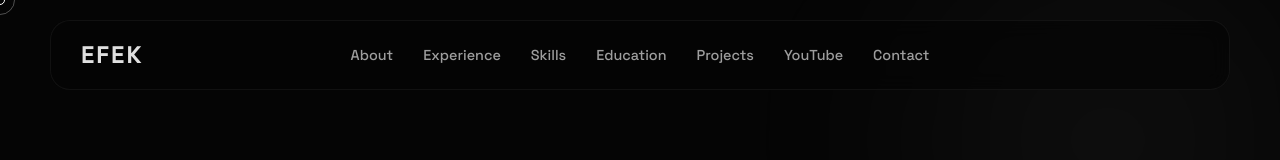
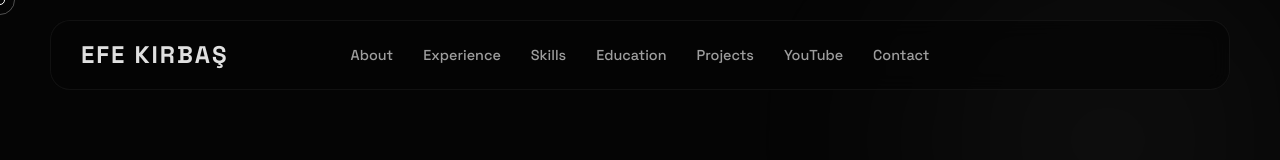
Before and after one commit to efekrbas/website, a React (Vite) app: page / in a window 1280 px wide. Shown: the top 160 px of the page. Built offline with nearby package versions, Linux system fonts and the light colour scheme; no server answers.

Commit message:
Branding Update: changed logo text to EFE KIRBAŞ

```diff
--- a/src/components/Header.jsx
+++ b/src/components/Header.jsx
@@ -68,7 +68,7 @@ const Header = () => {
     return (
         <header>
             <nav className="glass-nav">
-                <div className="logo">EFEK</div>
+                <div className="logo">EFE KIRBAŞ</div>
                 <ul className={`nav-links ${navOpen ? 'nav-active' : ''}`}>
                     {sections.map(id => (
                         <li key={id}>
```
